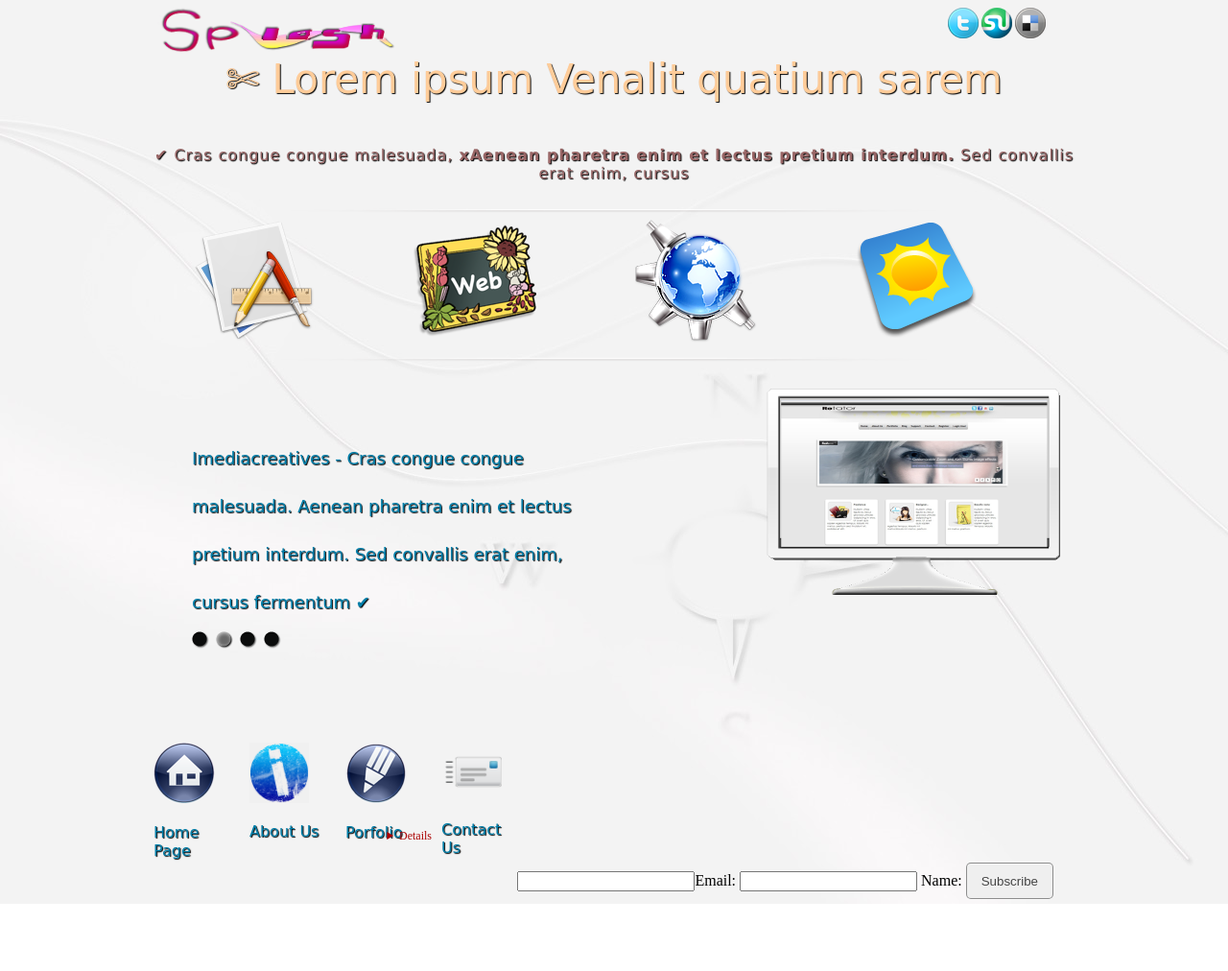
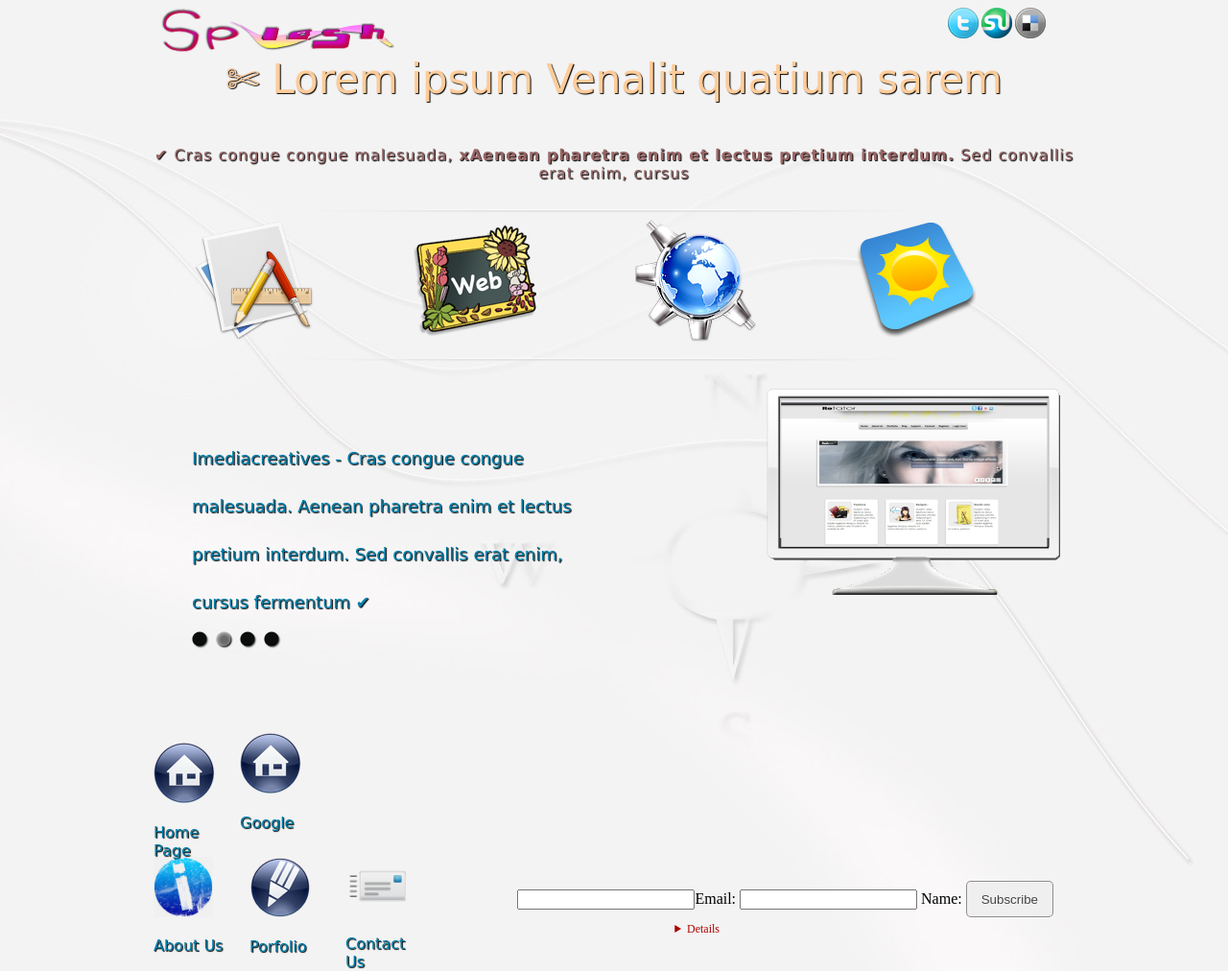
Before and after one commit to galan83/cursogit, a plain HTML site: page index.html in a window 1280 px wide. Shown: the whole page at 96% size. Before the commit the page ends 942 px from the top, so only its background shows below. Drawn offline with Linux system fonts and the light colour scheme; files whose address does not match are found by name.

Commit message:
Añadiendo enlace a Google en el footer

```diff
--- a/index.html
+++ b/index.html
@@ -103,6 +103,9 @@ body {
    <div class="home"><a href="#"><img src="images/agt_home.png" alt="Home Page" width="64" height="64" /></a>
      <p class="cursive">Home Page</p>
    </div>
+   <div class="prueba"><a href="http://google.es"><img src="images/agt_home.png" alt="Home Page" width="64" height="64" /></a>
+     <p class="cursive">Google</p>
+   </div>
    <div class="about"><a href="#"><img src="images/info.png" alt="About Us" width="62" height="63" /></a>
      <p class="cursive">About Us</p>
    </div>
```
